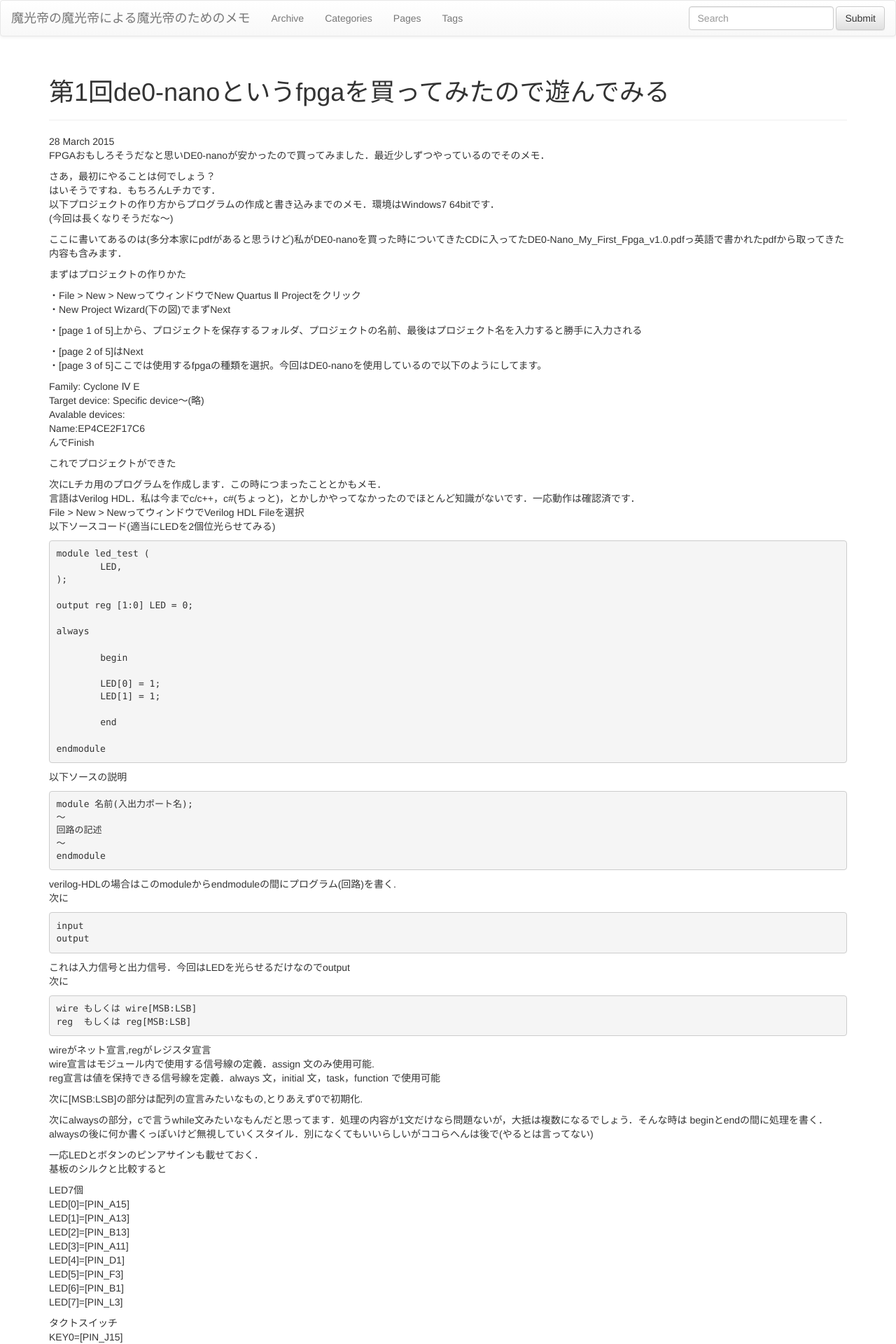
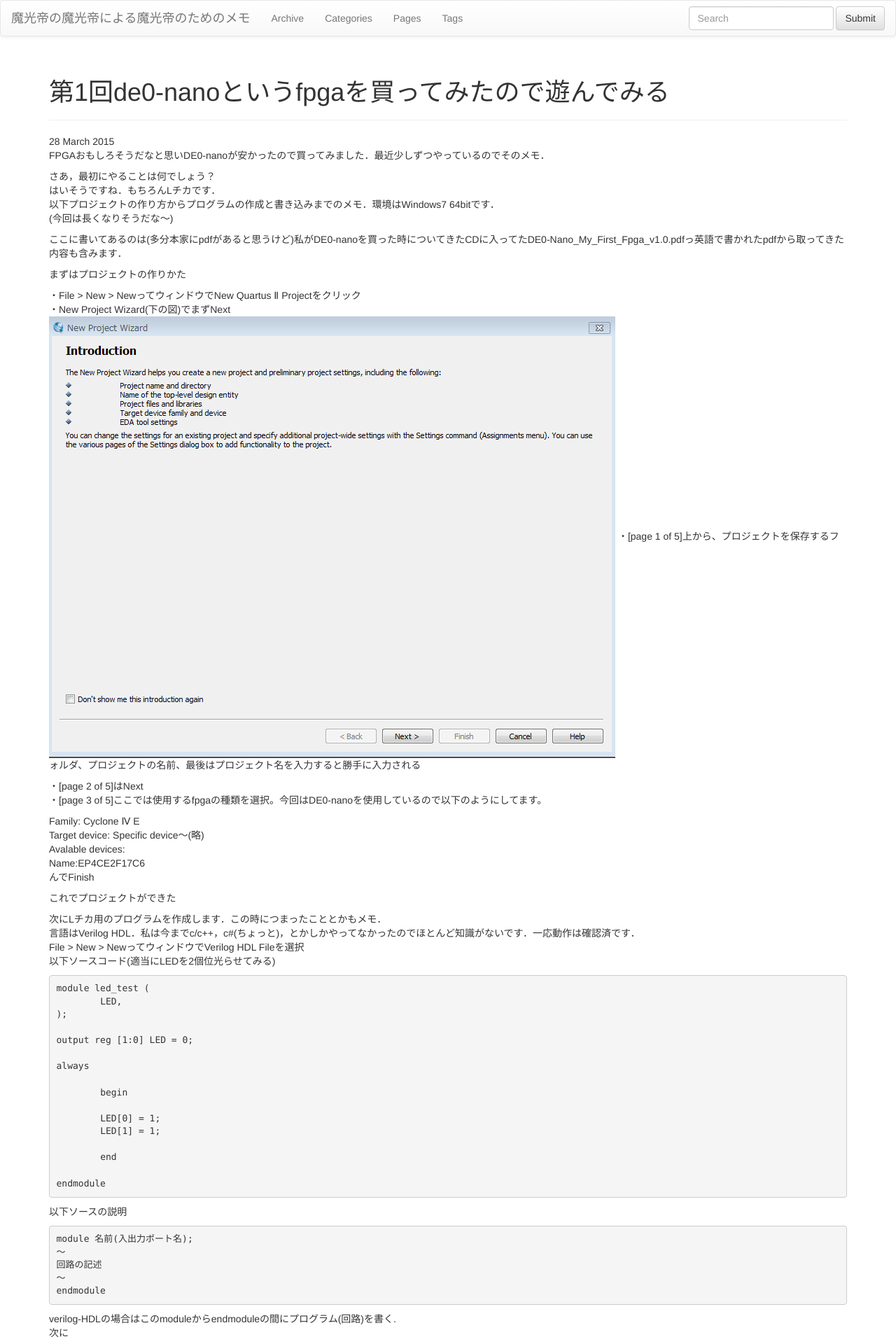
Before and after one commit to FERNAND949/FERNAND949.github.io, a Jekyll site: the page built from _posts/2015-3-28-fpga-memo.md, in a window 1280 px wide. Shown: the top 1920 px of the page at 70% size. Built offline with Jekyll 4.4.1, drawn with Linux system fonts in a browser that asks for light colours; nearby versions of some CDN libraries; library files that are not in the unit come from our copies; comment, search, counter and statistics services are not loaded.

Commit message:
Update 2015-3-28-fpga-memo.md

```diff
--- a/_posts/2015-3-28-fpga-memo.md
+++ b/_posts/2015-3-28-fpga-memo.md
@@ -18,7 +18,7 @@ FPGAおもしろそうだなと思いDE0-nanoが安かったので買ってみ
 
 ・File > New > NewってウィンドウでNew Quartus Ⅱ Projectをクリック
 ・New Project Wizard(下の図)でまずNext
-
+![create1](https://github.com/FERNAND949/FERNAND949.github.io/blob/master/_images/project_create01.PNG)
 ・[page 1 of 5]上から、プロジェクトを保存するフォルダ、プロジェクトの名前、最後はプロジェクト名を入力すると勝手に入力される
 
 ・[page 2 of 5]はNext
```
